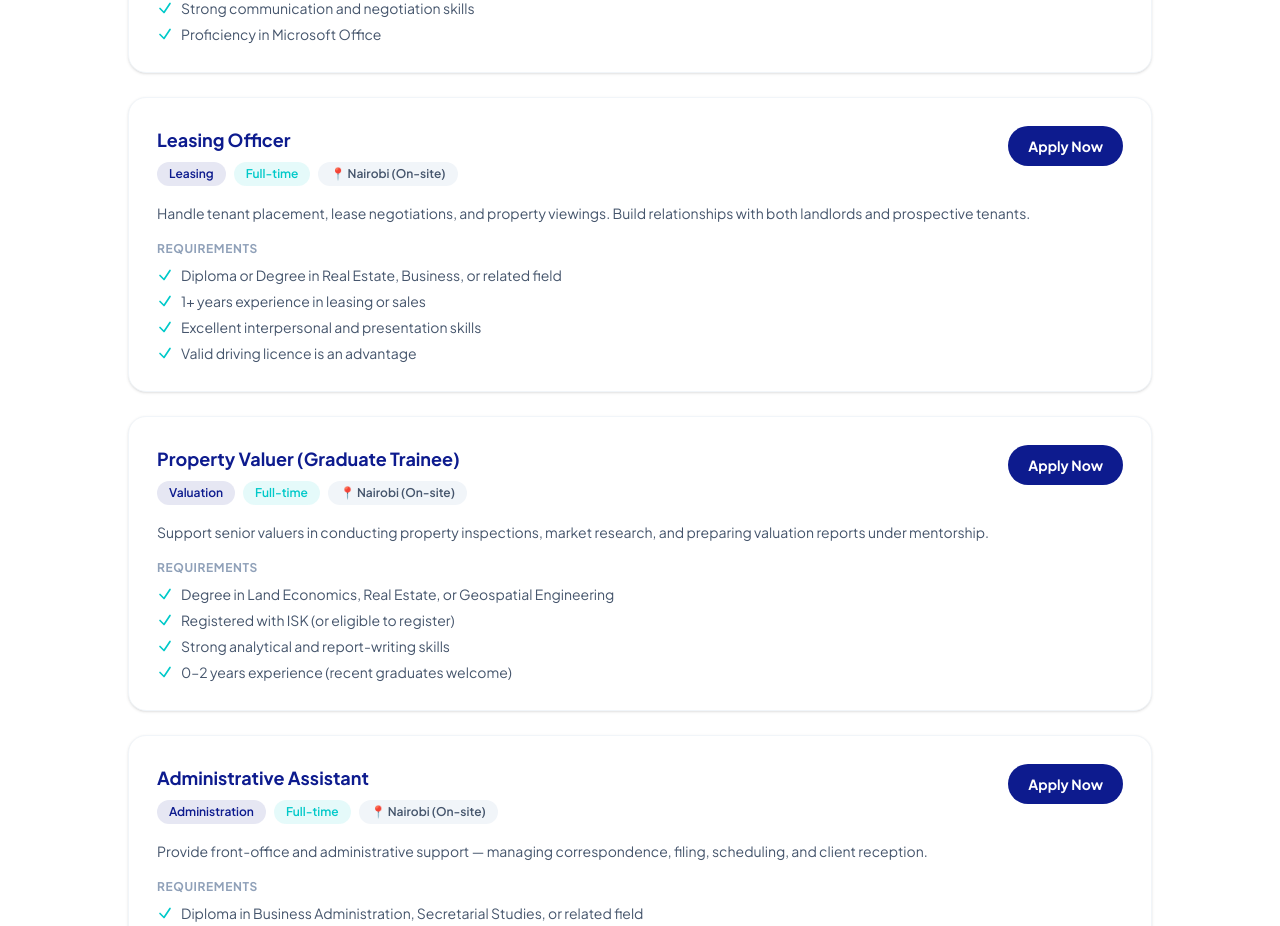
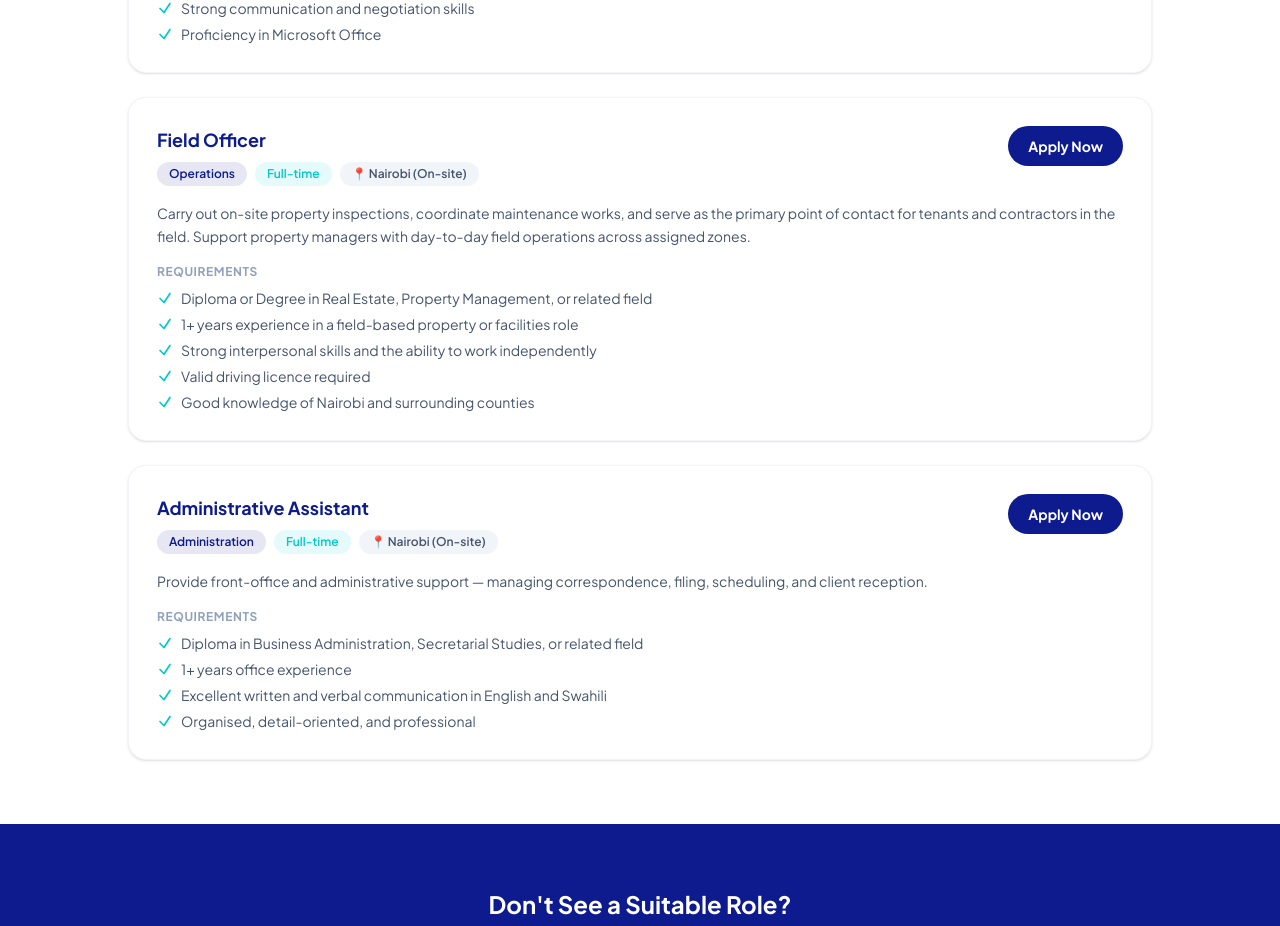
Before and after one commit to Stan-Mash/chabrin-website, a Next.js app: page /en/careers in a window 1280 px wide. Shown: the part 1240-2166 px from the top of the page. Built offline with nearby package versions, Linux system fonts and the light colour scheme; no server answers.

Commit message:
Replace Leasing Officer and Property Valuer positions with Field Officer

```diff
--- a/src/app/[locale]/careers/page.tsx
+++ b/src/app/[locale]/careers/page.tsx
@@ -24,31 +24,18 @@ const OPENINGS = [
     ],
   },
   {
-    title: "Leasing Officer",
+    title: "Field Officer",
     type: "Full-time",
     location: "Nairobi (On-site)",
-    department: "Leasing",
+    department: "Operations",
     summary:
-      "Handle tenant placement, lease negotiations, and property viewings. Build relationships with both landlords and prospective tenants.",
+      "Carry out on-site property inspections, coordinate maintenance works, and serve as the primary point of contact for tenants and contractors in the field. Support property managers with day-to-day field operations across assigned zones.",
     requirements: [
-      "Diploma or Degree in Real Estate, Business, or related field",
-      "1+ years experience in leasing or sales",
-      "Excellent interpersonal and presentation skills",
-      "Valid driving licence is an advantage",
-    ],
-  },
-  {
-    title: "Property Valuer (Graduate Trainee)",
-    type: "Full-time",
-    location: "Nairobi (On-site)",
-    department: "Valuation",
-    summary:
-      "Support senior valuers in conducting property inspections, market research, and preparing valuation reports under mentorship.",
-    requirements: [
-      "Degree in Land Economics, Real Estate, or Geospatial Engineering",
-      "Registered with ISK (or eligible to register)",
-      "Strong analytical and report-writing skills",
-      "0–2 years experience (recent graduates welcome)",
+      "Diploma or Degree in Real Estate, Property Management, or related field",
+      "1+ years experience in a field-based property or facilities role",
+      "Strong interpersonal skills and the ability to work independently",
+      "Valid driving licence required",
+      "Good knowledge of Nairobi and surrounding counties",
     ],
   },
   {
```
